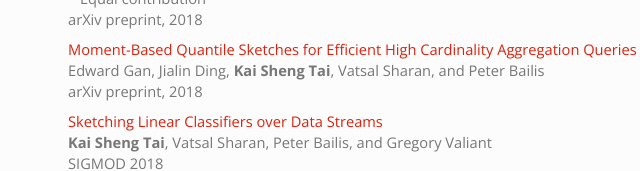
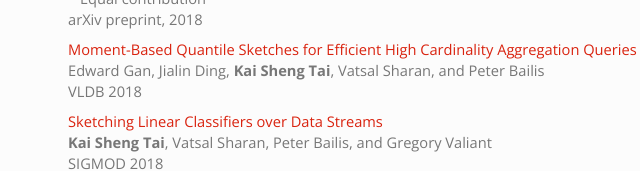
Before and after one commit to kaishengtai/kaishengtai.github.io, a plain HTML site: page index.html in a window 1280 px wide. Shown: the part 424-595 px from the top of the page, 197-837 px from the left. Drawn offline with nearby package versions, Linux system fonts and the light colour scheme.

Commit message:
preprint -> VLDB 2018

```diff
--- a/index.html
+++ b/index.html
@@ -85,7 +85,7 @@
               <p>
                 <a href="https://arxiv.org/abs/1803.01969" target="_blank">Moment-Based Quantile Sketches for Efficient High Cardinality Aggregation Queries</a><br />
                 Edward Gan, Jialin Ding, <strong>Kai Sheng Tai</strong>, Vatsal Sharan, and Peter Bailis<br />
-                arXiv preprint, 2018
+                VLDB 2018
               </p>
 
               <p>
```
